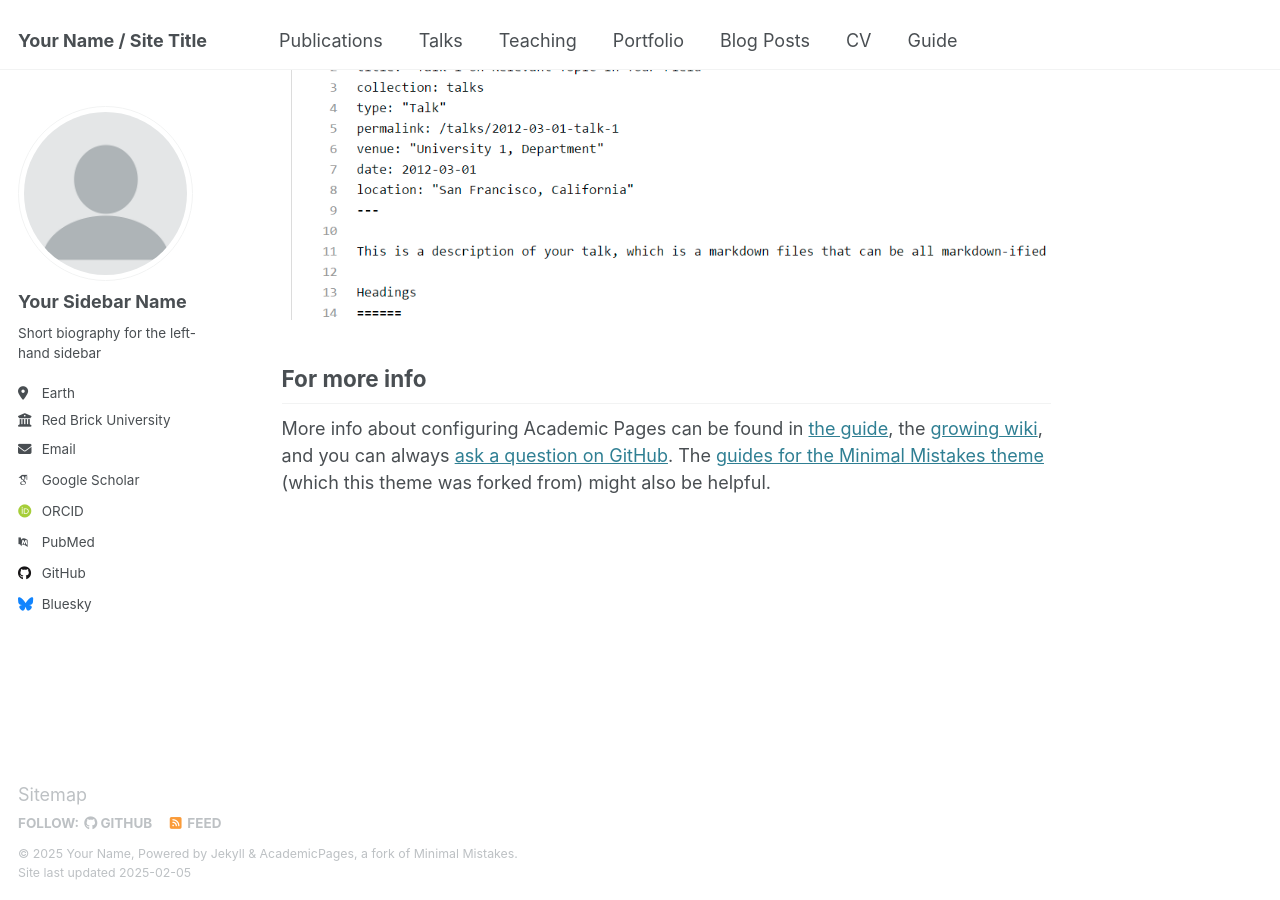
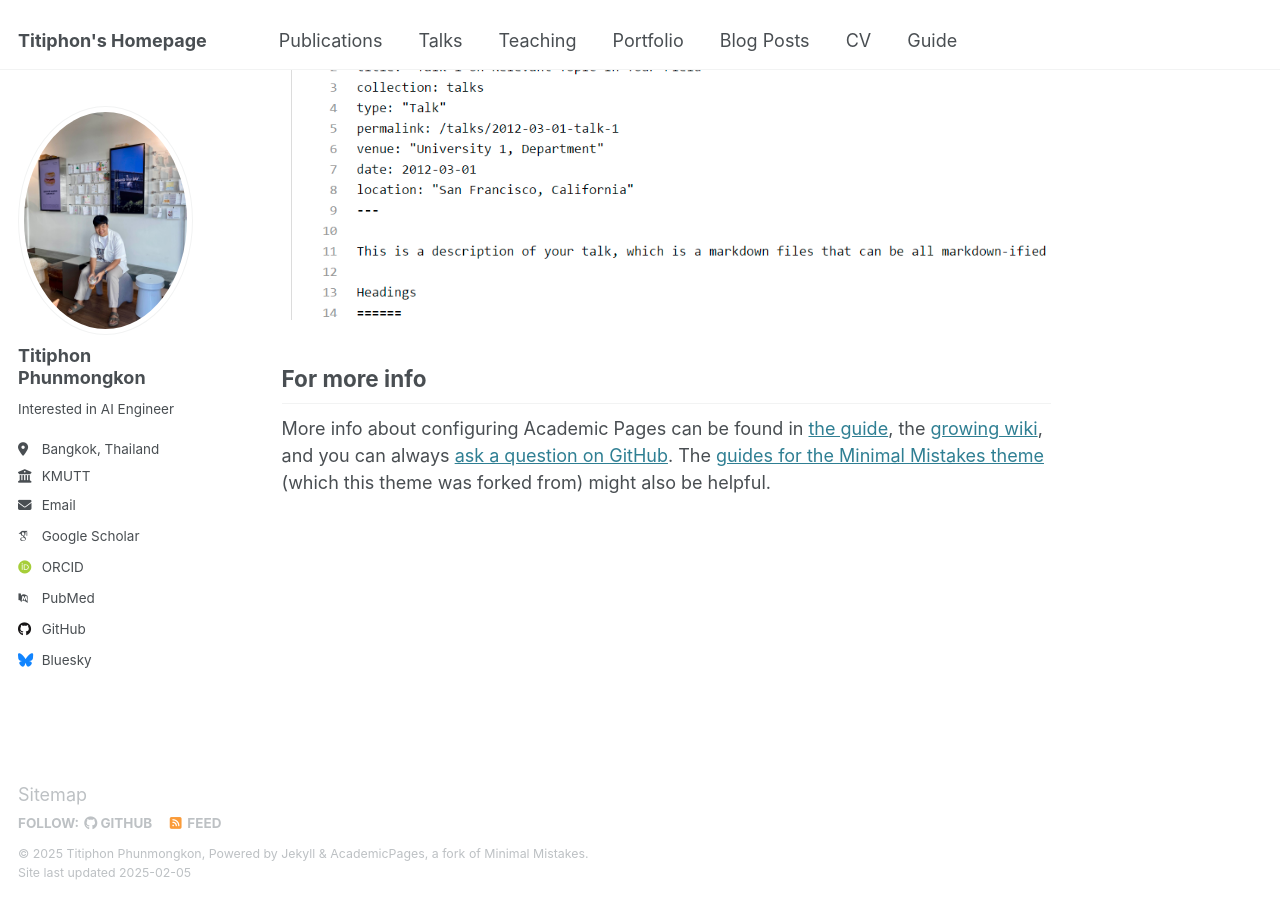
Before and after one commit to EXer07/exer07.github.io, a Jekyll site: the page built from _pages/about.md, in a window 1280 px wide and 900 px high, scrolled down 2642 px. Built offline with Jekyll 4.4.1, drawn with Linux system fonts in a browser that asks for light colours; some web fonts are replaced.

Commit message:
update website comment

```diff
--- a/_config.yml
+++ b/_config.yml
@@ -9,9 +9,9 @@
 # Basic Site Settings
 locale                   : "en-US"
 site_theme               : "default"
-title                    : "Your Name / Site Title"
+title                    : "Titiphon's Homepage"
 title_separator          : "-"
-name                     : &name "Your Name"
+name                     : &name "Titiphon Phunmongkon"
 description              : &description "personal description"
 url                      : https://academicpages.github.io # the base hostname & protocol for your site e.g. "https://[your GitHub username].github.io"
 baseurl                  : "" # the subpath of your site, e.g. "/blog"
@@ -23,13 +23,13 @@ repository               : "academicpages/academicpages.github.io"
 author:
   # Biographic information
   avatar           : "profile.png"
-  name             : "Your Sidebar Name"
+  name             : "Titiphon Phunmongkon"
   pronouns         : # example: "she/her"
-  bio              : "Short biography for the left-hand sidebar"
-  location         : "Earth"
-  employer         : "Red Brick University"
+  bio              : "Interested in AI Engineer"
+  location         : "Bangkok, Thailand"
+  employer         : "KMUTT"
   uri              : # URL
-  email            : "none@example.org"
+  email            : "Titiphon.x@gmail.com"
 
   # Academic websites
   arxiv            : # URL - Update with the correct link to your profile
```
Also changed, not shown: images/profile.png.
